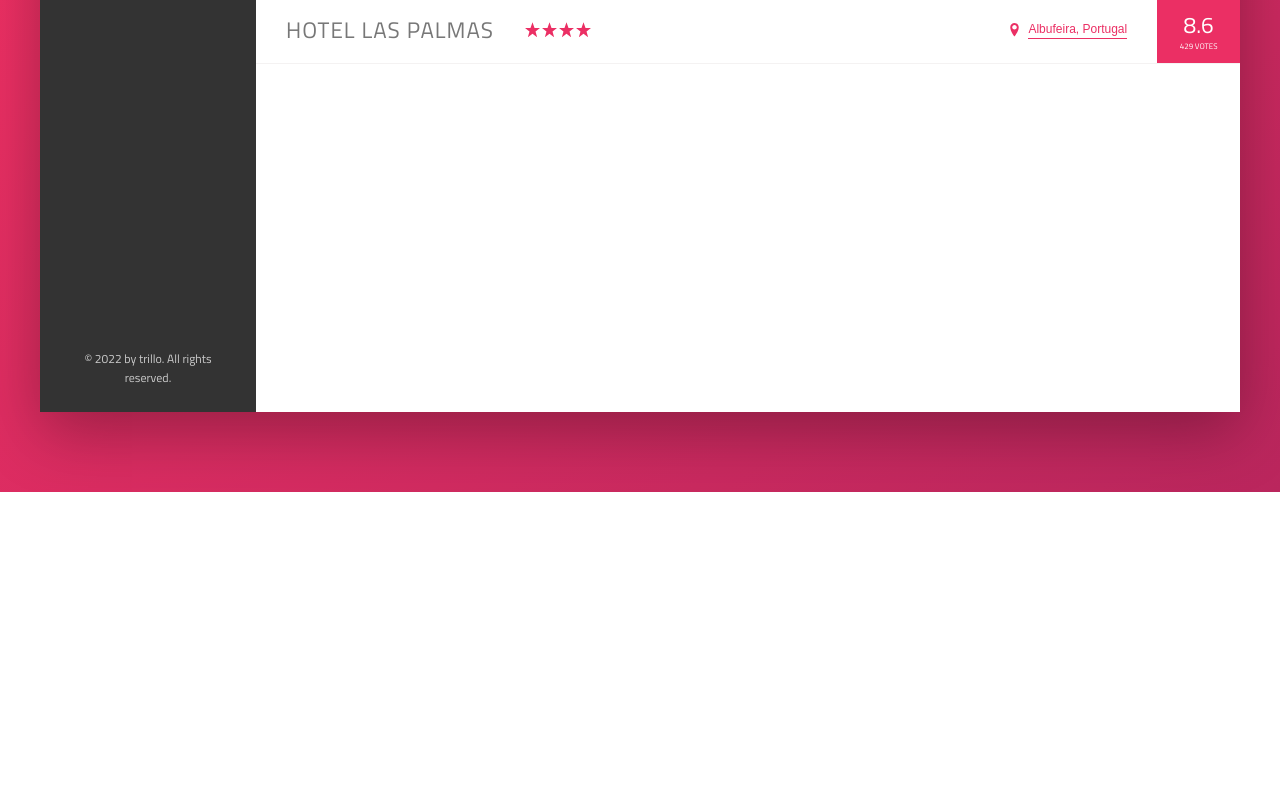
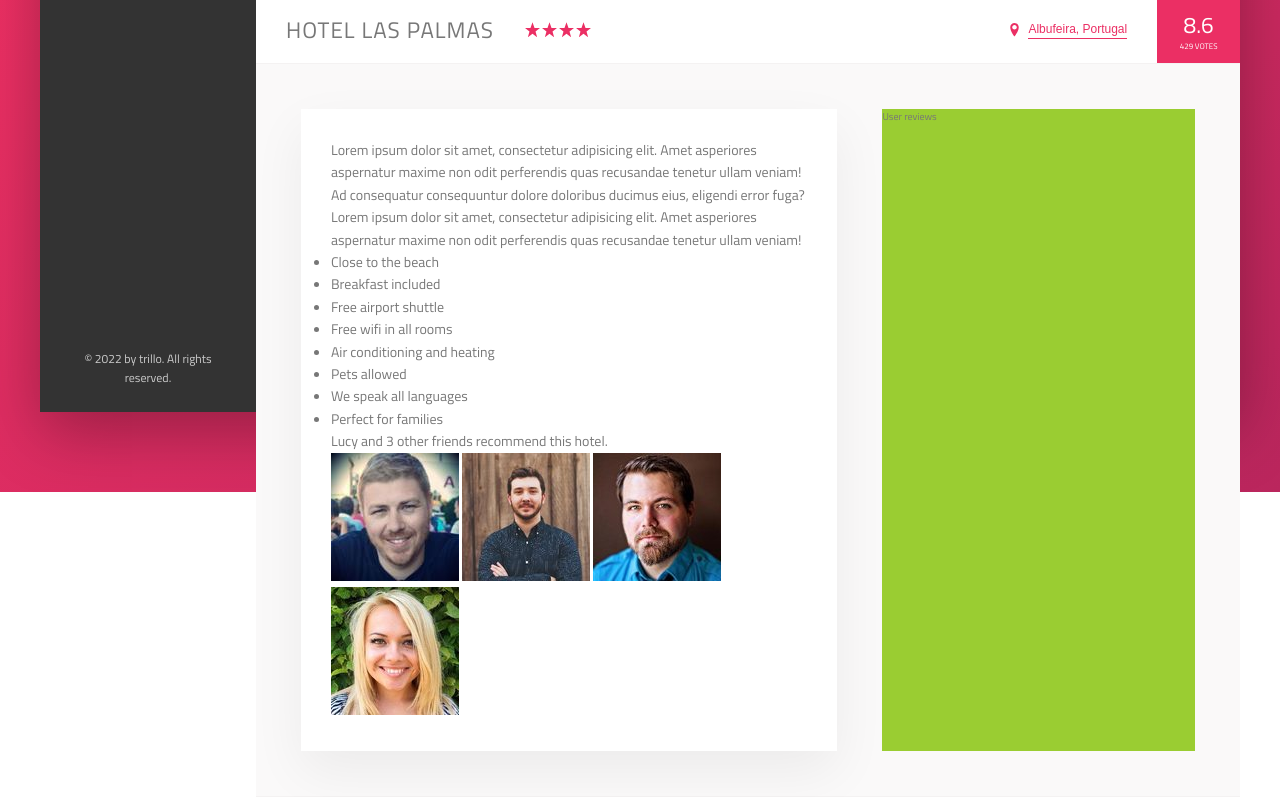
Before and after one commit to Belchenkov/trillo, a website: page index.html in a window 1280 px wide. Shown: the part 538-1335 px from the top of the page. Before the commit the page ends 1030 px from the top, so only its background shows below. Drawn offline with Linux system fonts and the light colour scheme.

Commit message:
Section Detail: description section

```diff
--- a/index.html
+++ b/index.html
@@ -127,6 +127,44 @@
                             <div class="overview__rating-count">429 votes</div>
                         </div>
                     </div>
+
+                    <div class="detail">
+                        <div class="description">
+                            <p class="paragraph">
+                                Lorem ipsum dolor sit amet, consectetur adipisicing elit. Amet asperiores aspernatur
+                                maxime non odit perferendis quas recusandae tenetur ullam veniam! Ad consequatur
+                                consequuntur dolore doloribus ducimus eius, eligendi error fuga?
+                            </p>
+                            <p class="paragraph">
+                                Lorem ipsum dolor sit amet, consectetur adipisicing elit. Amet asperiores aspernatur
+                                maxime non odit perferendis quas recusandae tenetur ullam veniam!
+                            </p>
+                            <ul class="list">
+                                <li class="list__item">Close to the beach</li>
+                                <li class="list__item">Breakfast included</li>
+                                <li class="list__item">Free airport shuttle</li>
+                                <li class="list__item">Free wifi in all rooms</li>
+                                <li class="list__item">Air conditioning and heating</li>
+                                <li class="list__item">Pets allowed</li>
+                                <li class="list__item">We speak all languages</li>
+                                <li class="list__item">Perfect for families</li>
+                            </ul>
+                            <div class="recommend">
+                                <div class="recommend__count">
+                                    Lucy and 3 other friends recommend this hotel.
+                                </div>
+                                <div class="recommend__friends">
+                                    <img src="img/user-3.jpg" alt="Friend 1" class="recommend__photo">
+                                    <img src="img/user-4.jpg" alt="Friend 2" class="recommend__photo">
+                                    <img src="img/user-5.jpg" alt="Friend 3" class="recommend__photo">
+                                    <img src="img/user-6.jpg" alt="Friend 4" class="recommend__photo">
+                                </div>
+                            </div>
+                        </div>
+                        <div class="user-reviews">
+                            User reviews
+                        </div>
+                    </div>
                 </main>
             </div>
         </div>
--- a/sass/_base.scss
+++ b/sass/_base.scss
@@ -28,7 +28,10 @@ Grey dark 3: #999
   --color-grey-dark-2: #777;
   --color-grey-dark-3: #999;
 
-  --shadow-dark: 0 2rem 6rem rgba(0, 0, 0, .3)
+  --shadow-dark: 0 2rem 6rem rgba(0, 0, 0, .3);
+  --shadow-light: 0 2rem 5rem rgba(0, 0, 0, .06);
+
+  --line: 1px solid var(--color-grey-light-2);
 }
 
 * {
--- a/sass/_components.scss
+++ b/sass/_components.scss
@@ -189,7 +189,7 @@
 .overview {
   display: flex;
   align-items: center;
-  border-bottom: 1px solid var(--color-grey-light-2);
+  border-bottom: var(--line);
 
   &__heading {
     font-size: 2.25rem;
--- a/sass/_layout.scss
+++ b/sass/_layout.scss
@@ -14,6 +14,7 @@
   display: flex;
   justify-content: space-between;
   align-items: center;
+  border-bottom: var(--line);
 }
 
 .content {
@@ -33,3 +34,24 @@
   flex: 1;
   height: 80rem;
 }
+
+.detail {
+  display: flex;
+  padding: 4.5rem;
+  background-color: var(--color-grey-light-1);
+  border-bottom: var(--line);
+}
+
+.description {
+  background-color: #fff;
+  flex: 0 0 60%;
+  margin-right: 4.5rem;
+  box-shadow: var(--shadow-light);
+  padding: 3rem;
+  font-size: 1.4rem;
+}
+
+.user-reviews {
+  background-color: yellowgreen;
+  flex: 1;
+}
```
Also changed, not shown: css/style.css.
